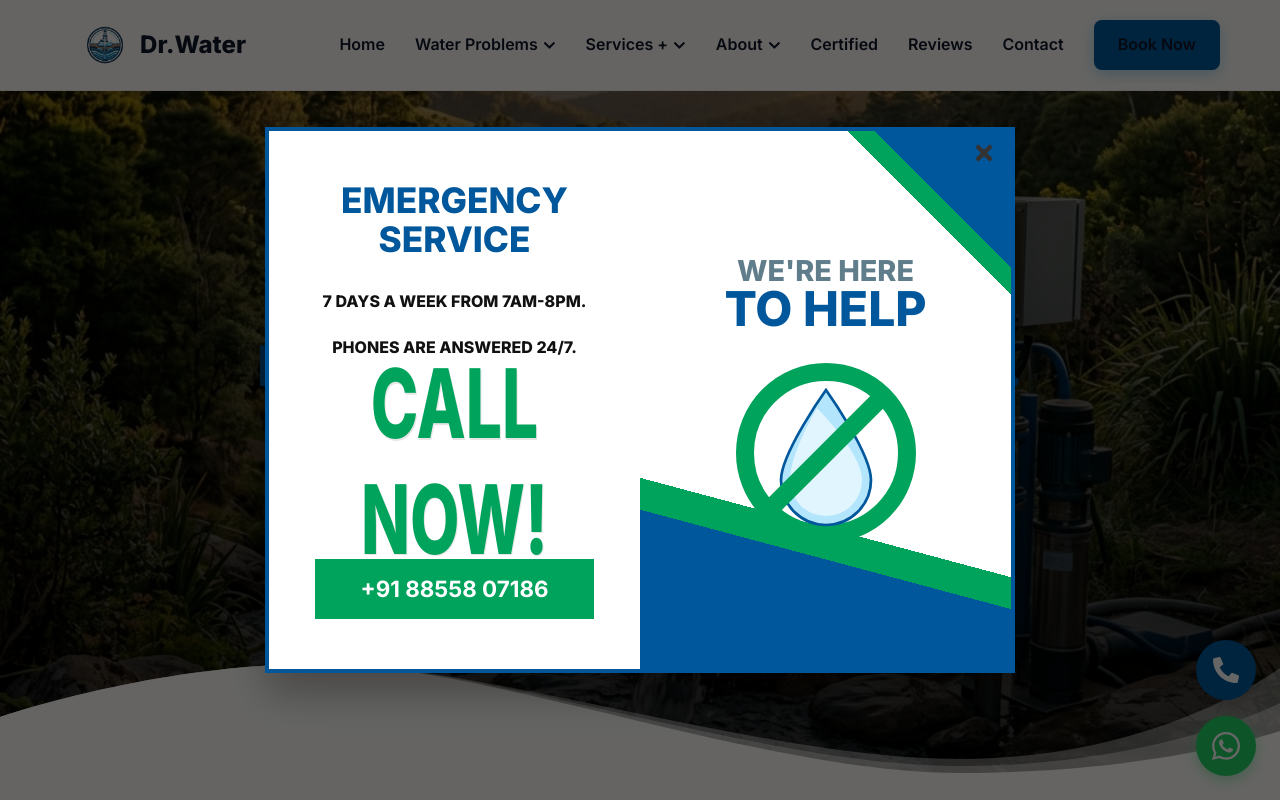
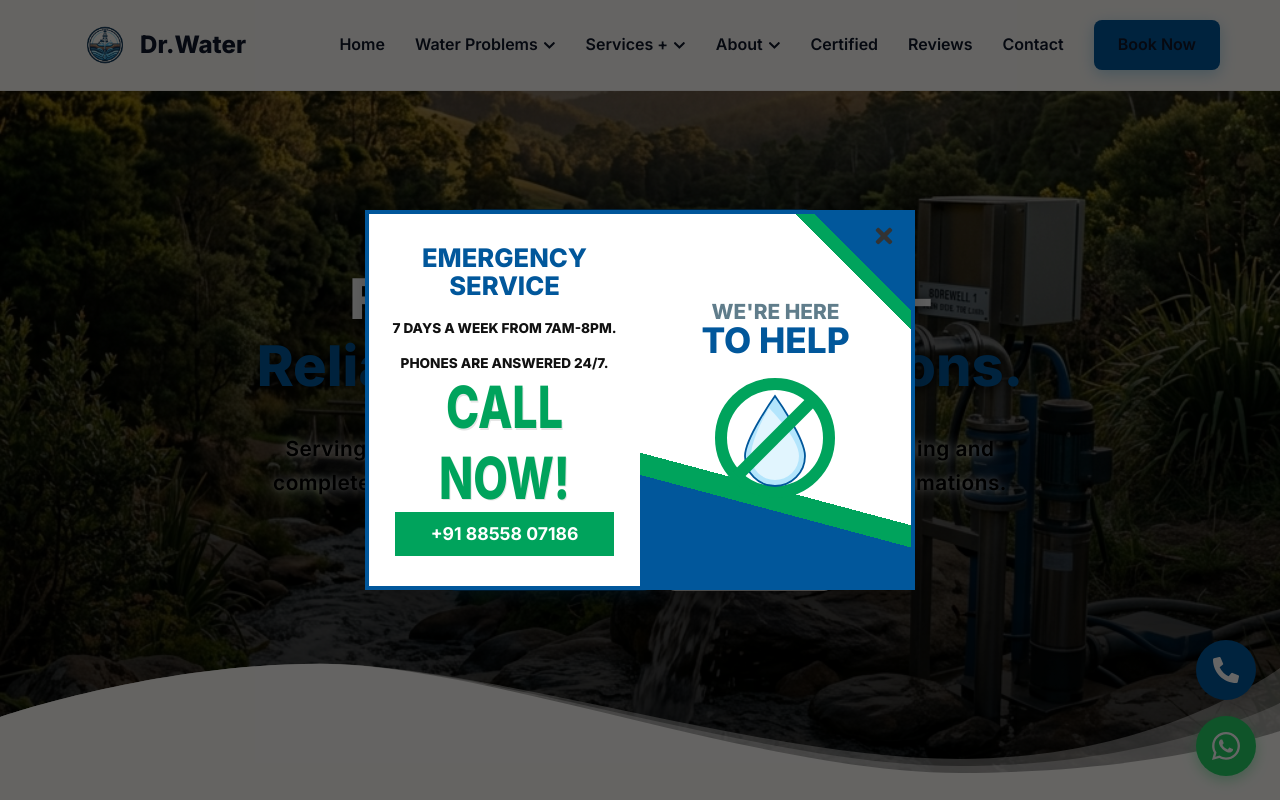
Before and after one commit to farhansheikh256-rgb/borewellproject, a React app in the folder frontend/: page / in a window 1280 px wide. Shown: the top 800 px of the page. Built offline with nearby package versions, Linux system fonts and the light colour scheme; no server answers; the HTML template or start-up script is replaced by a standard one.

Commit message:
Compress emergency popup dimensions and typography

```diff
--- a/frontend/src/pages/Home.jsx
+++ b/frontend/src/pages/Home.jsx
@@ -168,7 +168,7 @@ export default function Home() {
               style={{
                 backgroundColor: 'white',
                 borderRadius: '0px',
-                maxWidth: '750px',
+                maxWidth: '550px',
                 width: '100%',
                 position: 'relative',
                 display: 'flex',
@@ -192,8 +192,8 @@ export default function Home() {
 
               {/* Left Pane */}
               <div style={{
-                flex: '1 1 300px',
-                padding: '50px 30px',
+                flex: '1 1 250px',
+                padding: '30px 20px',
                 display: 'flex',
                 flexDirection: 'column',
                 alignItems: 'center',
@@ -201,18 +201,18 @@ export default function Home() {
                 textAlign: 'center',
                 backgroundColor: 'white'
               }}>
-                <h2 style={{ color: '#01579b', fontWeight: 900, marginBottom: '25px', fontSize: '2.2rem', lineHeight: '1.1' }}>
+                <h2 style={{ color: '#01579b', fontWeight: 900, marginBottom: '15px', fontSize: '1.6rem', lineHeight: '1.1' }}>
                   EMERGENCY<br/>SERVICE
                 </h2>
 
-                <p style={{ fontWeight: 800, fontSize: '1rem', color: '#111', margin: '5px 0' }}>
+                <p style={{ fontWeight: 800, fontSize: '0.85rem', color: '#111', margin: '3px 0' }}>
                   7 DAYS A WEEK FROM 7AM-8PM.
                 </p>
-                <p style={{ fontWeight: 800, fontSize: '1rem', color: '#111', margin: '15px 0 25px 0' }}>
+                <p style={{ fontWeight: 800, fontSize: '0.85rem', color: '#111', margin: '10px 0 15px 0' }}>
                   PHONES ARE ANSWERED 24/7.
                 </p>
 
-                <h1 style={{ color: '#00a35c', fontSize: '4rem', fontWeight: 900, margin: '0 0 20px 0', transform: 'scaleY(1.5)', textShadow: '1px 1px 0px rgba(0,0,0,0.1)' }}>
+                <h1 style={{ color: '#00a35c', fontSize: '2.8rem', fontWeight: 900, margin: '0 0 15px 0', transform: 'scaleY(1.3)', textShadow: '1px 1px 0px rgba(0,0,0,0.1)' }}>
                   CALL NOW!
                 </h1>
 
@@ -222,9 +222,9 @@ export default function Home() {
                     display: 'block',
                     backgroundColor: '#00a35c',
                     color: 'white',
-                    width: '90%',
-                    padding: '12px',
-                    fontSize: '1.4rem',
+                    width: '95%',
+                    padding: '8px',
+                    fontSize: '1.1rem',
                     fontWeight: 700,
                     textDecoration: 'none',
                     textAlign: 'center'
@@ -237,7 +237,7 @@ export default function Home() {
 
               {/* Right Pane */}
               <div style={{
-                flex: '1 1 300px',
+                flex: '1 1 250px',
                 position: 'relative',
                 background: `
                   linear-gradient(225deg, #01579b 15%, #00a35c 15%, #00a35c 18%, transparent 18%),
@@ -248,18 +248,18 @@ export default function Home() {
                 flexDirection: 'column',
                 alignItems: 'center',
                 justifyContent: 'center',
-                padding: '40px 20px'
+                padding: '25px 15px'
               }}>
                  <div style={{ position: 'relative', zIndex: 2, textAlign: 'center' }}>
-                   <div style={{ fontSize: '1.8rem', fontWeight: 800, color: '#607d8b', lineHeight: 1 }}>
+                   <div style={{ fontSize: '1.3rem', fontWeight: 800, color: '#607d8b', lineHeight: 1 }}>
                      WE'RE HERE
                    </div>
-                   <div style={{ fontSize: '3rem', fontWeight: 900, color: '#01579b', lineHeight: 1, marginBottom: '30px' }}>
+                   <div style={{ fontSize: '2.2rem', fontWeight: 900, color: '#01579b', lineHeight: 1, marginBottom: '20px' }}>
                      TO HELP
                    </div>
 
                    {/* "No Water" Logo */}
-                   <div style={{ width: '180px', height: '180px', margin: '0 auto', position: 'relative' }}>
+                   <div style={{ width: '120px', height: '120px', margin: '0 auto', position: 'relative' }}>
                      <svg viewBox="0 0 100 100" style={{ width: '100%', height: '100%' }}>
                        <circle cx="50" cy="50" r="45" fill="none" stroke="#00a35c" strokeWidth="10" />
                        <path d="M50 15 C50 15 25 50 25 65 A 25 25 0 0 0 75 65 C75 50 50 15 50 15 Z" fill="#b3e5fc" stroke="#01579b" strokeWidth="1.5" />
```
